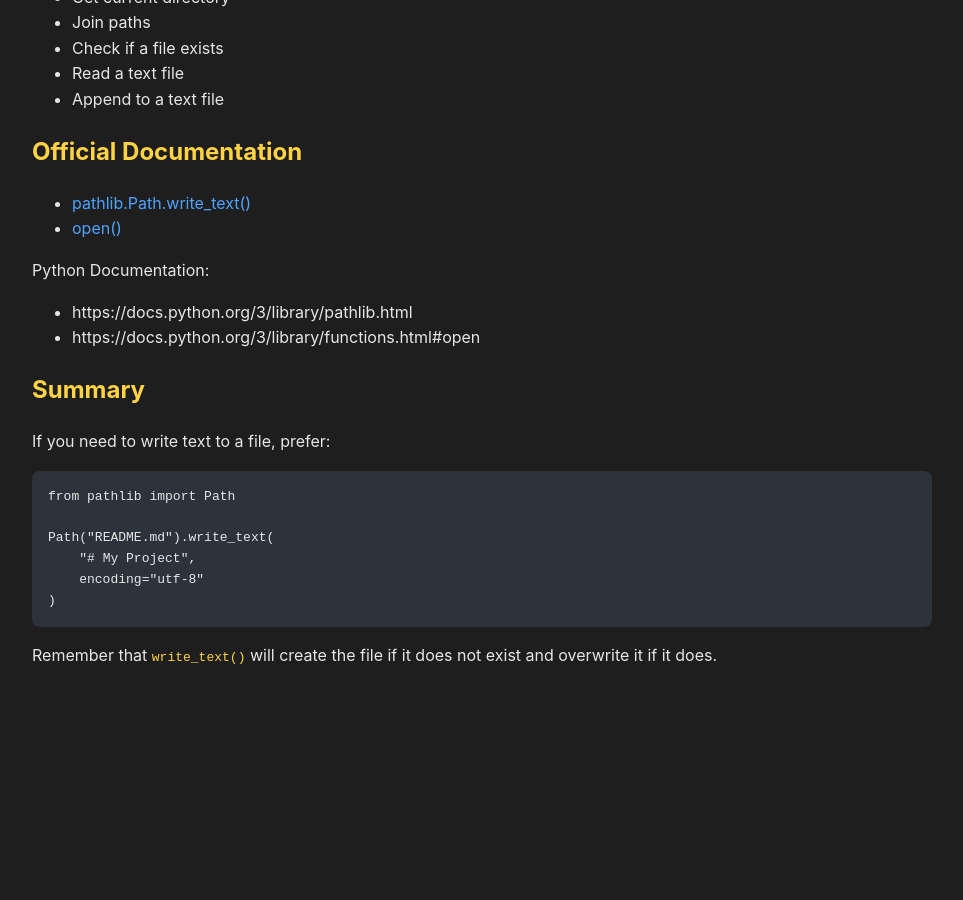
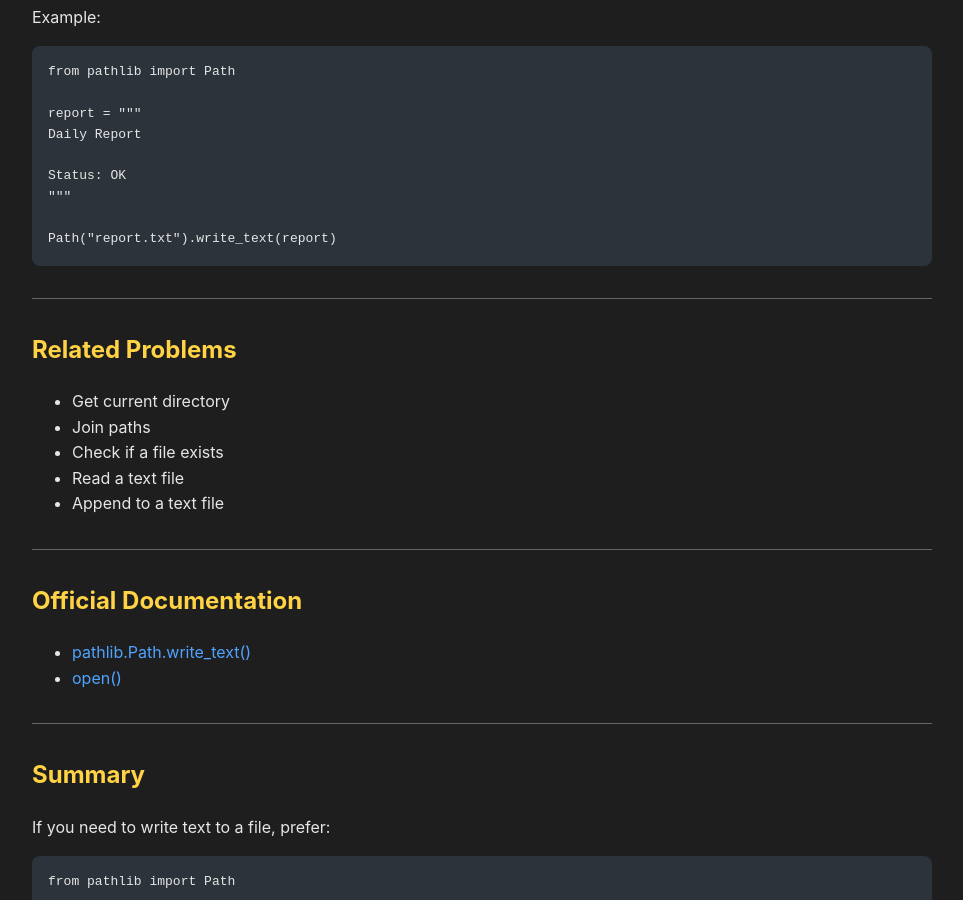
Before and after one commit to jbakchr/easier-python-docs, a Jekyll site: the page built from filesystem/write-text-file.md, in a window 1280 px wide and 900 px high, scrolled down 3313 px. Shown: the whole window, without its empty margins (158-1121 px from the left). Built offline with Jekyll 4.4.1, drawn with Linux system fonts in a browser that asks for light colours; before the commit the page ends 4030 px from its top, so only the background shows below that.

Commit message:
docs(filesystem): add markdown separators for section breaks

````diff
--- a/filesystem/write-text-file.md
+++ b/filesystem/write-text-file.md
@@ -4,6 +4,8 @@ title: Write a Text File
 ---
 
 # Write a Text File
+
+---
 
 ## Problem
 
@@ -16,6 +18,8 @@ README.md
 ```
 
 and store some text inside it.
+
+---
 
 ## Recommended Solution
 
@@ -30,6 +34,8 @@ Path("README.md").write_text("# My Project")
 The file will be created if it does not already exist.
 
 If the file already exists, its contents will be replaced.
+
+---
 
 ## Why Use `pathlib`?
 
@@ -50,6 +56,8 @@ from pathlib import Path
 Path("notes.txt").write_text("Hello, World!")
 ```
 
+---
+
 ## Writing Using UTF-8
 
 It is often a good idea to be explicit about the file encoding.
@@ -65,6 +73,8 @@ Path("README.md").write_text(
 
 This helps ensure your code behaves consistently across different systems.
 
+---
+
 ## Alternative
 
 Many Python programs use the built-in `open()` function.
@@ -75,6 +85,8 @@ with open("README.md", "w", encoding="utf-8") as file:
 ```
 
 This is still perfectly valid Python and is commonly found in existing codebases.
+
+---
 
 ## What Happens If the File Already Exists?
 
@@ -104,6 +116,8 @@ New content
 
 The previous contents are overwritten.
 
+---
+
 ## Writing Multiple Lines
 
 You can include newline characters (`\n`) in your text.
@@ -123,6 +137,8 @@ First line
 Second line
 Third line
 ```
+
+---
 
 ## When Would I Use This?
 
@@ -149,6 +165,8 @@ Status: OK
 Path("report.txt").write_text(report)
 ```
 
+---
+
 ## Related Problems
 
 - Get current directory
@@ -157,15 +175,14 @@ Path("report.txt").write_text(report)
 - Read a text file
 - Append to a text file
 
+---
+
 ## Official Documentation
 
 - [pathlib.Path.write_text()](https://docs.python.org/3/library/pathlib.html#pathlib.Path.write_text)
 - [open()](https://docs.python.org/3/library/functions.html#open)
 
-Python Documentation:
-
-- https://docs.python.org/3/library/pathlib.html
-- https://docs.python.org/3/library/functions.html#open
+---
 
 ## Summary
 
````
